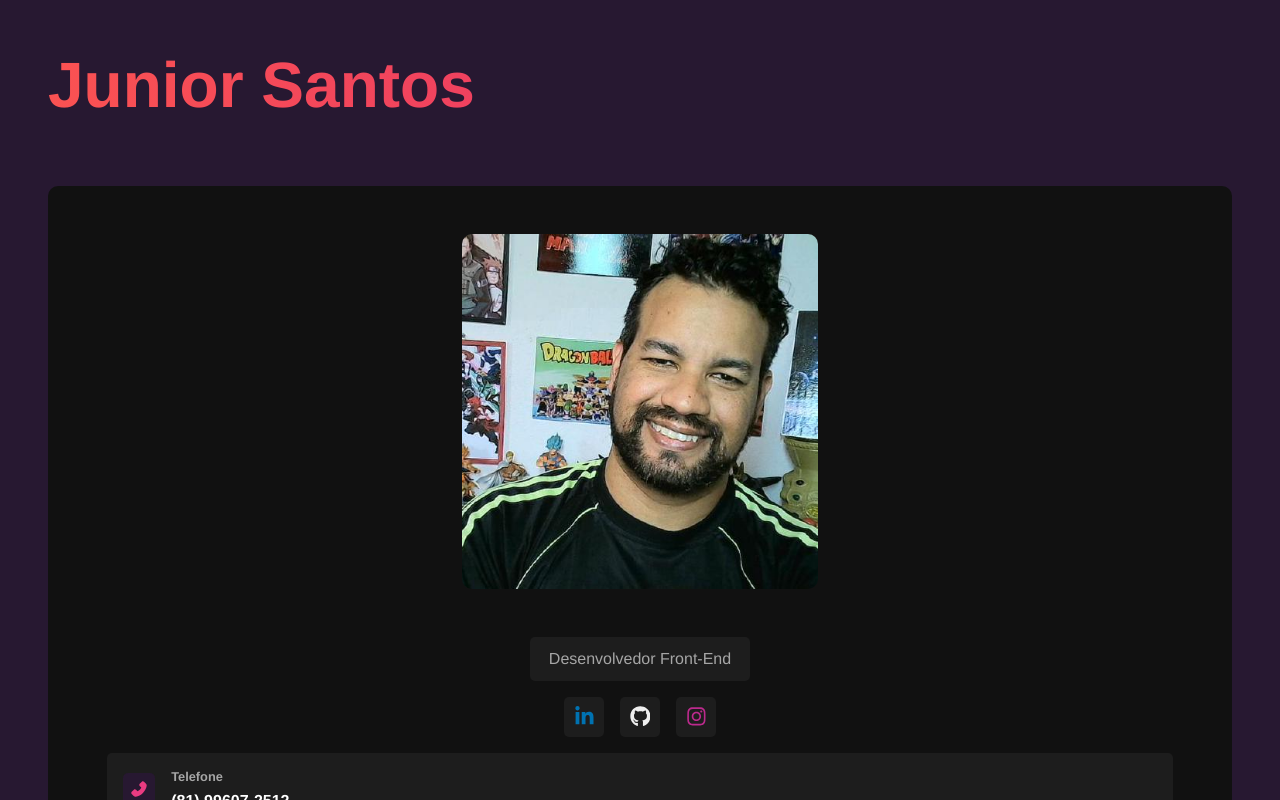
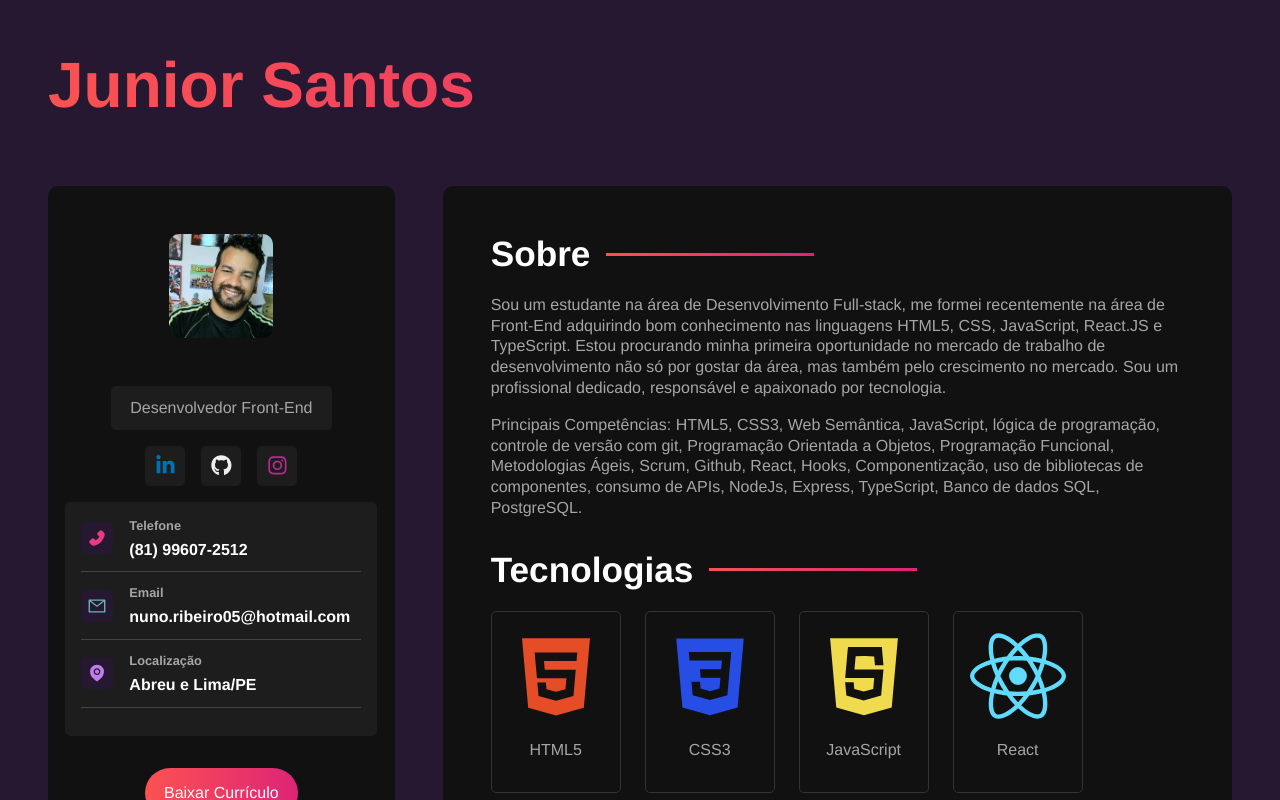
Before and after one commit to JuniorSantos05/Portfolio_Junior_Santos, a React (Vite) app in the folder portfolio_junior_santos/: page / in a window 1280 px wide. Shown: the top 800 px of the page. Built offline with nearby package versions, Linux system fonts and the light colour scheme.

Commit message:
Feat: add MainContent

```diff
--- a/portfolio_junior_santos/src/App.jsx
+++ b/portfolio_junior_santos/src/App.jsx
@@ -1,3 +1,4 @@
+import MainContent from "./components/MainContent";
 import Sidebar from "./components/Sidebar";
 import "./styles/app.sass";
 
@@ -6,6 +7,7 @@ function App() {
     <div id="portifolio">
       <h1>Junior Santos</h1>
       <Sidebar />
+      <MainContent />
     </div>
   );
 }
--- /dev/null
+++ b/portfolio_junior_santos/src/components/About/index.jsx
@@ -0,0 +1,26 @@
+const About = () => {
+  return (
+    <section className="about">
+      <h2>Sobre</h2>
+      <p>
+        Sou um estudante na área de Desenvolvimento Full-stack, me formei
+        recentemente na área de Front-End adquirindo bom conhecimento nas
+        linguagens HTML5, CSS, JavaScript, React.JS e TypeScript. Estou
+        procurando minha primeira oportunidade no mercado de trabalho de
+        desenvolvimento não só por gostar da área, mas também pelo crescimento
+        no mercado. Sou um profissional dedicado, responsável e apaixonado por
+        tecnologia.
+      </p>
+      <p>
+        Principais Competências: HTML5, CSS3, Web Semântica, JavaScript, lógica
+        de programação, controle de versão com git, Programação Orientada a
+        Objetos, Programação Funcional, Metodologias Ágeis, Scrum, Github,
+        React, Hooks, Componentização, uso de bibliotecas de componentes,
+        consumo de APIs, NodeJs, Express, TypeScript, Banco de dados SQL,
+        PostgreSQL.
+      </p>
+    </section>
+  );
+};
+
+export default About;
--- /dev/null
+++ b/portfolio_junior_santos/src/components/MainContent/index.jsx
@@ -0,0 +1,16 @@
+import "./maincontent.sass";
+import About from "../About";
+import Projects from "../Projects";
+import Technologies from "../Technologies";
+
+const MainContent = () => {
+  return (
+    <main id="main_content">
+      <About />
+      <Technologies />
+      <Projects />
+    </main>
+  );
+};
+
+export default MainContent;
--- /dev/null
+++ b/portfolio_junior_santos/src/components/MainContent/maincontent.sass
@@ -0,0 +1,34 @@
+@use "../../styles/variables"
+@use '../../styles/mixins'
+
+#main_content
+    background-color: variables.$bg-color
+    flex: 2 1 0
+    border-radius: variables.$container-border-radius
+    padding: 3rem
+
+    section
+        display: flex
+        flex-direction: column
+        margin-bottom: 15px
+
+    h2
+        color: variables.$text-color
+        font-size: 2.2rem
+        margin-bottom: 1.3rem
+        @include mixins.center
+        justify-content: start
+        gap: 1rem
+
+        &:after
+            @include mixins.gradient-border
+
+
+    p
+        color: variables.$text-color-secondary
+        margin-bottom: 1rem
+        line-height: 1.3rem
+
+    .btn
+        align-self: start
+        @include mixins.btn
--- /dev/null
+++ b/portfolio_junior_santos/src/components/Projects/index.jsx
@@ -0,0 +1,18 @@
+const Projects = () => {
+  return (
+    <section className="projects">
+      <h2>Projetos</h2>
+      <p>Confira meus projetos no GitHub.</p>
+      <a
+        href="https://github.com/JuniorSantos05?tab=repositories"
+        className="btn"
+        target="_blank"
+        rel="noopener noreferrer"
+      >
+        Ver Projetos
+      </a>
+    </section>
+  );
+};
+
+export default Projects;
--- /dev/null
+++ b/portfolio_junior_santos/src/components/Technologies/index.jsx
@@ -0,0 +1,20 @@
+import "./technologies.sass";
+import { techs } from "../../data/techs";
+
+const Technologies = () => {
+  return (
+    <section className="technologies-container">
+      <h2>Tecnologias</h2>
+      <div className="technologies-grid">
+        {techs.map((tech) => (
+          <div className="technology-card" id={tech.id} key={tech.id}>
+            {tech.icon}
+            <p>{tech.name}</p>
+          </div>
+        ))}
+      </div>
+    </section>
+  );
+};
+
+export default Technologies;
--- /dev/null
+++ b/portfolio_junior_santos/src/components/Technologies/technologies.sass
@@ -0,0 +1,79 @@
+@use "../../styles/variables"
+
+.technologies-container
+    margin-bottom: 1rem
+
+    .technologies-grid
+        display: flex
+        width: 600px
+        overflow-x: auto
+
+        gap: 1.5rem
+
+    .technologies-grid::-webkit-scrollbar
+        width: 8px
+
+    .technologies-grid::-webkit-scrollbar-thumb
+        background-color: variables.$text-color
+        border-radius: 5px
+
+    .technologies-grid::-webkit-scrollbar-thumb:hover
+        background: variables.$text-color-secondary
+
+
+    .technology-card
+        display: flex
+        flex-direction: column
+        align-items: center
+        width: 25%
+        gap: 1rem
+        padding: 1rem
+        border: 1px solid #333
+        border-radius: variables.$card-border-radius
+
+    h3
+        color: variables.$text-color
+        margin-bottom: 1rem
+
+    svg
+        font-size: 6rem
+
+    #html
+        svg
+            color: #E44D26
+
+    #css
+        svg
+            color: #264de4
+
+    #js
+        svg
+            color: #F0DB4F
+
+    #node
+        svg
+            color: #3c873a
+
+    #sass
+        svg
+            color: #cc6699
+
+    #react
+        svg
+            color: #61DBFB
+
+    #ts
+        svg
+            color: #007acc
+
+    #postgresql
+        svg
+            color: #0064a5
+
+    #python
+        svg
+            color: #FFD43B
+
+    #django
+        svg
+            color: #092E20
--- /dev/null
+++ b/portfolio_junior_santos/src/data/techs.jsx
@@ -0,0 +1,82 @@
+import {
+  DiHtml5,
+  DiCss3,
+  DiJavascript,
+  DiSass,
+  DiNodejsSmall,
+  DiPostgresql,
+} from "react-icons/di";
+import { SiTypescript, SiReact, SiPython, SiDjango } from "react-icons/si";
+
+export const techs = [
+  {
+    id: "html",
+    name: "HTML5",
+    description:
+      "Estruturo e desenvolvo páginas web semânticas e acessíveis utilizando as tags e recursos mais recentes do HTML5.",
+    icon: <DiHtml5 />,
+  },
+  {
+    id: "css",
+    name: "CSS3",
+    description:
+      "Crio estilos visuais atraentes e responsivos para páginas web usando CSS3, incluindo animações e transições.",
+    icon: <DiCss3 />,
+  },
+  {
+    id: "js",
+    name: "JavaScript",
+    description:
+      "Desenvolvo scripts para tornar páginas web interativas e dinâmicas, utilizando bibliotecas e frameworks populares.",
+    icon: <DiJavascript />,
+  },
+  {
+    id: "react",
+    name: "React",
+    description:
+      "Desenvolvo aplicativos web escaláveis e reutilizáveis com React, utilizando ferramentas modernas de desenvolvimento.",
+    icon: <SiReact />,
+  },
+  {
+    id: "ts",
+    name: "TypeScript",
+    description:
+      "Desenvolvo aplicativos web seguros e confiáveis com TypeScript, utilizando tipagem estática para prevenir erros em tempo de execução.",
+    icon: <SiTypescript />,
+  },
+  {
+    id: "sass",
+    name: "Sass",
+    description:
+      "Crio estilos visuais mais eficientes e organizados utilizando o Sass.",
+    icon: <DiSass />,
+  },
+  {
+    id: "node",
+    name: "Node.js",
+    description:
+      "Desenvolvo aplicativos web do lado do servidor com Node.js, utilizando bibliotecas populares como o Express e o Sequelize.",
+    icon: <DiNodejsSmall />,
+  },
+  {
+    id: "postgresql",
+    name: "PostgreSql",
+    description:
+      "Crio e gerencio bancos de dados relacionais robustos e seguros utilizando o PostgreSql.",
+    icon: <DiPostgresql />,
+  },
+  {
+    id: "python",
+    name: "Python",
+    description:
+      "Tenho experiência no desenvolvimento de APIs robustas e escaláveis usando Python em conjunto com o framework Django Rest.",
+    icon: <SiPython />,
+  },
+  {
+    id: "django",
+    name: "Django",
+    description:
+      "Com conhecimento em Python e Django Rest, consigo desenvolver APIs customizadas e integradas com outros sistemas de forma eficiente.",
+    icon: <SiDjango />,
+  },
+];
```
